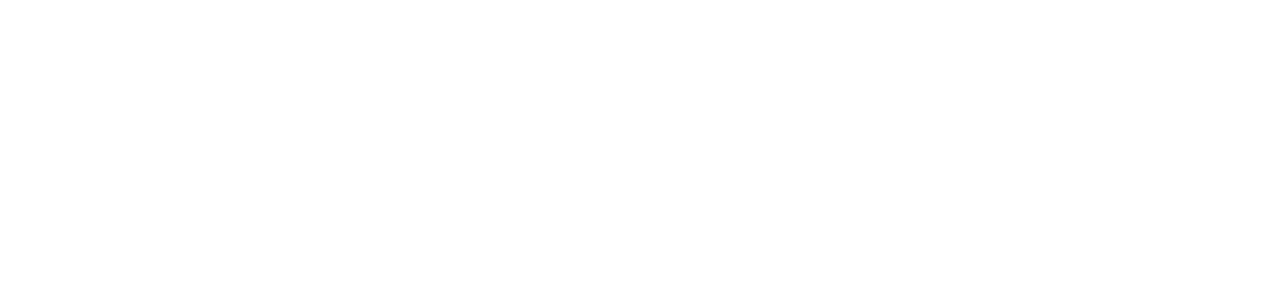
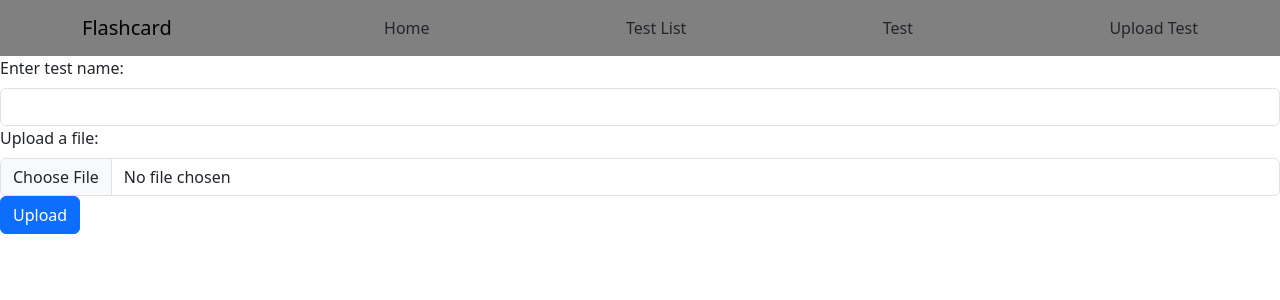
Before and after one commit to MinnThet-Ko/quizard, a React (Vite) app: page /test/upload in a window 1280 px wide. Before the commit this address had no page. Shown: the top 300 px of the page. Built offline with nearby package versions, Linux system fonts and the light colour scheme.

Commit message:
Commit on 03/10/2024 - created the FlieUploadPage - created the Navbar component(Still need styles)

```diff
--- a/package.json
+++ b/package.json
@@ -10,6 +10,7 @@
     "preview": "vite preview"
   },
   "dependencies": {
+    "bootstrap": "^5.3.3",
     "firebase": "^10.13.1",
     "react": "^18.3.1",
     "react-bootstrap": "^2.10.4",
--- a/src/App.css
+++ b/src/App.css
@@ -0,0 +1,3 @@
+body{
+    margin: 0;
+}
--- /dev/null
+++ b/src/assets/styles/navbar.styles.css
@@ -0,0 +1,9 @@
+.navbar-container {
+    height: 120;
+    width: 100%;
+    background-color: gray;
+}
+.app-logo {
+    font-size: larger;
+    color: black;
+}
--- /dev/null
+++ b/src/components/FlashcardNavbar.jsx
@@ -0,0 +1,19 @@
+import { Container, Nav, Navbar } from "react-bootstrap";
+import { FlashcardLinks } from "../data/FlashcardLinks";
+import "../assets/styles/navbar.styles.css";
+import "bootstrap/dist/css/bootstrap.css"
+
+function FlashcardNavbar(){
+    return <Navbar className="navbar-container">
+        <Container>
+            <Navbar.Brand className = "app-logo">Flashcard</Navbar.Brand>
+            {
+                FlashcardLinks.map((link) => {
+                    return <Nav.Link href={link.link}>{link.description}</Nav.Link>
+                })
+            }
+        </Container>
+    </Navbar>
+}
+
+export default FlashcardNavbar
--- a/src/components/FlashcardRouters.jsx
+++ b/src/components/FlashcardRouters.jsx
@@ -3,14 +3,19 @@
 import Home from "../pages/Home"
 import TestList from "../pages/TestList"
 import Test from "../pages/Test"
+import FlashcardNavbar from "./FlashcardNavbar"
+import TestUpload from "../pages/TestUpload"
+
 
 function FlashcardRouter(){
     return(
         <BrowserRouter>
+            <FlashcardNavbar/>
             <Routes>
                 <Route index element ={ <Home/>} />
                 <Route path="/test/list" element = {<TestList/>}/>
                 <Route path="/test/current/" element = {<Test/>}/>
+                <Route path="/test/upload" element = {<TestUpload/>}/>
             </Routes>
         </BrowserRouter>
     )
--- a/src/data/FlashcardLinks.js
+++ b/src/data/FlashcardLinks.js
@@ -19,4 +19,11 @@
 
     },
 
+    {
+        id: "testUpload",
+        link: "/test/upload",
+        description: "Upload Test",
+
+    },
+
 ]
--- a/src/pages/Home.jsx
+++ b/src/pages/Home.jsx
@@ -1,5 +1,6 @@
 import { Button } from "react-bootstrap"
-import FileUpload from "../components/FileUpload"
+import FlashcardNavbar from "../components/FlashcardNavbar"
+
 
 function Home() {
     return (<>
@@ -9,7 +10,7 @@
     <Button>
         Show all tests
     </Button>
-    <FileUpload/>
+
     </>)
 }
 
--- /dev/null
+++ b/src/pages/TestUpload.jsx
@@ -0,0 +1,56 @@
+import { useState } from "react";
+import { Button, Form, FormControl, FormGroup, FormLabel } from "react-bootstrap"
+import * as XLSX from "xlsx"
+import db from "../firebase"
+import { addDoc, collection } from "firebase/firestore";
+
+function TestUpload() {
+
+    const [fileData, setFileData] = useState({});
+    const [testName, setTestName] = useState("");
+
+    const handleFileUpload = (e) => {
+        const file = e.target.files[0];
+        const reader = new FileReader();
+        reader.onload = (event) => {
+            const workbook = XLSX.read(event.target.result, { type: 'binary' });
+            const sheetName = workbook.SheetNames[0];
+            const sheet = workbook.Sheets[sheetName];
+            const sheetData = XLSX.utils.sheet_to_json(sheet);
+            const questions = [];
+            sheetData.map((row) => {
+                questions.push({ question: row.question, answer: row.answer });
+            })
+
+            setFileData(questions)
+        }
+        reader.readAsArrayBuffer(file);
+    };
+
+    const handleFormSubmit = async (e) => {
+        e.preventDefault();
+        const docRef = await addDoc(collection(db, "tests"), {
+            test_name: testName,
+            test_data: fileData
+        });
+    }
+
+    const handleTestNameChange = (e) => {
+        setTestName(e.target.value);
+    }
+    return (<>
+        <Form onSubmit={handleFormSubmit}>
+            <FormGroup>
+                <FormLabel>Enter test name:</FormLabel>
+                <FormControl type="text" onChange={handleTestNameChange} />
+            </FormGroup>
+            <FormGroup>
+                <FormLabel>Upload a file:</FormLabel>
+                <FormControl type="file" onChange={handleFileUpload} />
+            </FormGroup>
+            <Button type="submit">Upload</Button>
+        </Form>
+    </>)
+}
+
+export default TestUpload
```
Also changed, not shown: 1 other file (tests, documents, lock files or other folders).
